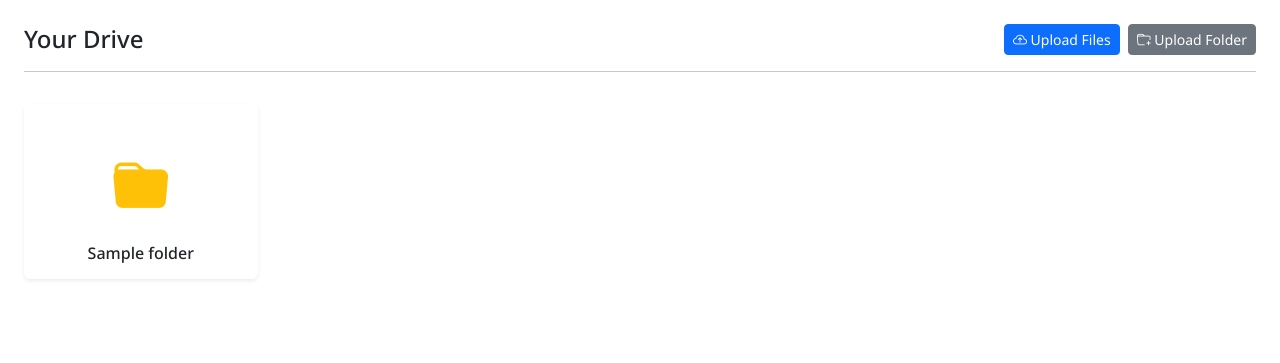
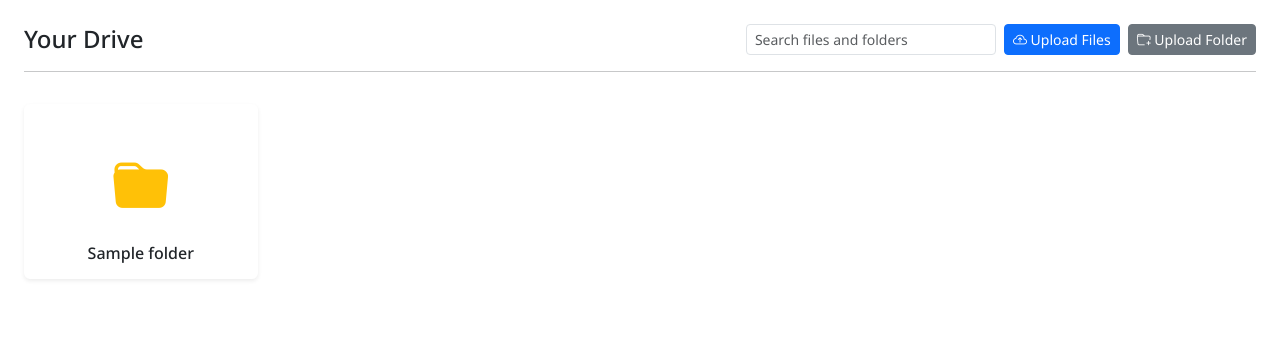
Before and after one commit to KafetzisThomas/FileSpace, a Django app: page / in a window 1280 px wide. Shown: the part 57-420 px from the top of the page. Run offline with Django 5.2, Linux system fonts and the light colour scheme; a user stored in the database is signed in; tables that the repository leaves empty hold one stand-in row (values such as "Sample post").

Commit message:
Add search bar for files and folders

```diff
--- a/files/views.py
+++ b/files/views.py
@@ -7,13 +7,23 @@ from .models import Folder, File
 
 @login_required
 def drive(request, folder_id=None):
+    search_query = request.GET.get("search_query")
     current_folder = get_object_or_404(Folder, id=folder_id, owner=request.user) if folder_id else None
 
     # get subfolders and files
     folders = Folder.objects.filter(owner=request.user, parent=current_folder).order_by("name")
     files = File.objects.filter(owner=request.user, folder=current_folder).order_by("name")
 
-    return render(request, "files/drive.html", {"current_folder": current_folder, "folders": folders, "files": files})
+    if search_query:
+        folders = Folder.objects.filter(owner=request.user, name__icontains=search_query).order_by("name")
+        files = File.objects.filter(owner=request.user, name__icontains=search_query).order_by("name")
+
+    return render(request, "files/drive.html", {
+        "current_folder": current_folder,
+        "folders": folders,
+        "files": files,
+        "search_query": search_query,
+    })
 
 @login_required
 @require_POST
--- a/templates/files/drive.html
+++ b/templates/files/drive.html
@@ -23,6 +23,9 @@
         </div>
 
         <div class="d-flex gap-2">
+            <form class="d-flex" method="get">
+                <input class="form-control form-control-sm" style="width: 250px;" type="search" name="search_query" placeholder="Search files and folders" value="{{ search_query|default:'' }}">
+            </form>
             <form action="{% url 'files:upload_files' %}" method="post" enctype="multipart/form-data">
                 {% csrf_token %}
                 <input type="hidden" name="folder_id" value="{{ current_folder.id|default_if_none:'' }}">
```
